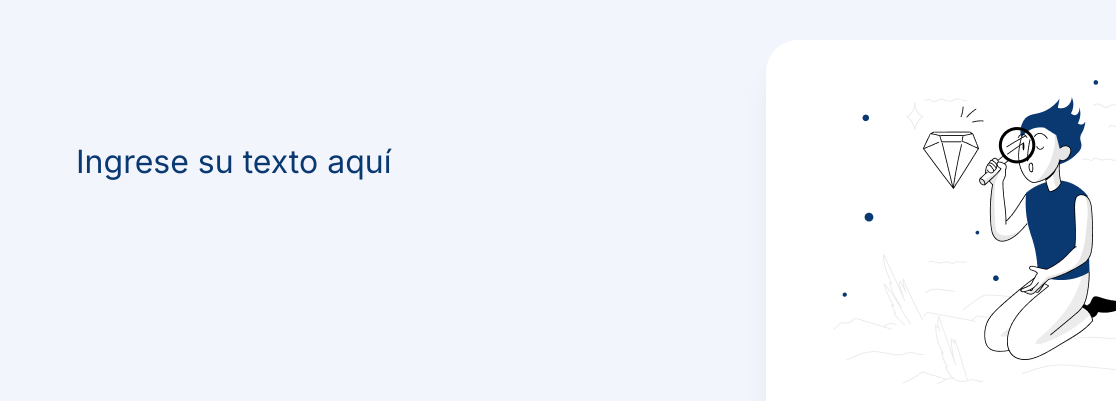
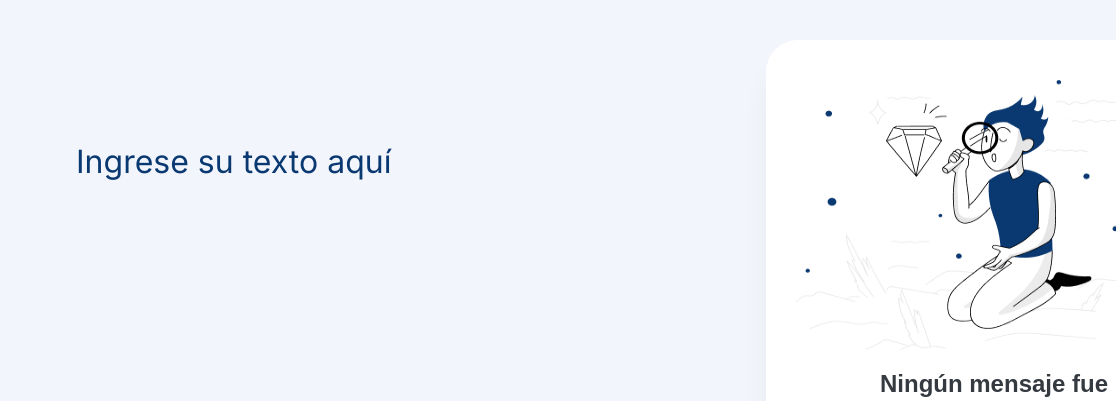
Before and after one commit to Matthyg7/Encriptador-de-texto, a plain HTML site: page index.html in a window 1280 px wide. Shown: the top 401 px of the page, 164-1280 px from the left. Drawn offline with Linux system fonts and the light colour scheme.

Commit message:
actualzacion final

```diff
--- a/style.css
+++ b/style.css
@@ -129,9 +129,8 @@ textarea {
 /* Estilo para la imagen */
 #muñeco {
     width: 336px;
-    height: 304px;
+    height: 270px;
     margin-top: 10px;
-    margin-left: 37px;
 }
 
 .mensajes {
@@ -315,7 +314,7 @@ footer {
         margin-left:40px;
     }
     #muñeco{
-        display: none;
+      display: none;
     }
     .mensajes {
         justify-content: center;
```
